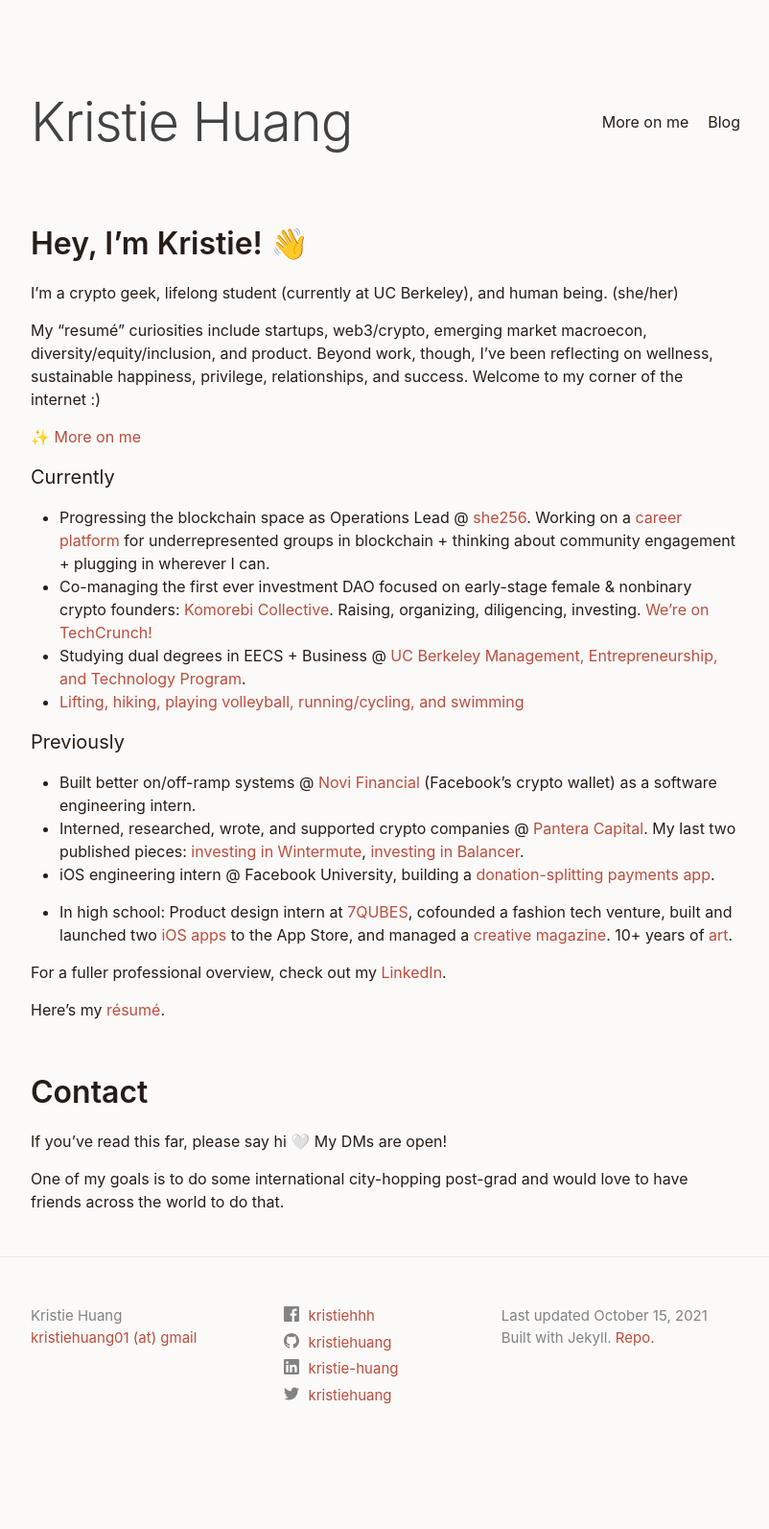
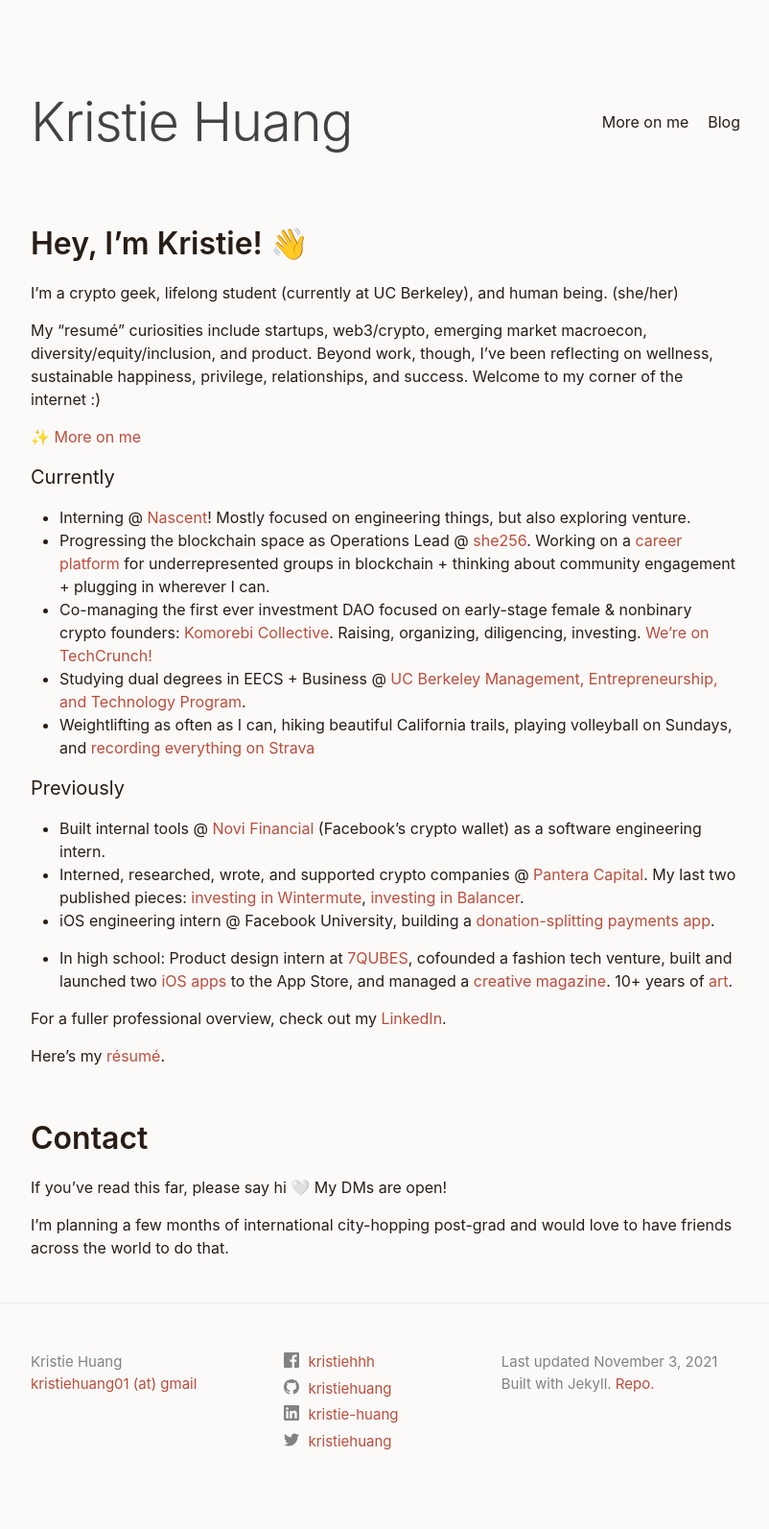
Before and after one commit to kristiehuang/kristiehuang.github.io, a Jekyll site: the page built from index.markdown, in a window 1280 px wide. Shown: the whole page at 96% size, without its empty margins (238-1040 px from the left). Built offline with Jekyll 4.4.1, drawn with Linux system fonts in a browser that asks for light colours; before the commit the page ends 1545 px from its top, so only the background shows below that.

Commit message:
Nascent update and favicon update

```diff
--- a/404.html
+++ b/404.html
@@ -21,5 +21,5 @@
   <h1>404</h1>
 
   <p><strong>Page not found :(</strong></p>
-  <p>The requested page could not be found.</p>
+  <p>whoopsies</p>
 </div>
--- a/_config.yml
+++ b/_config.yml
@@ -18,7 +18,7 @@
 # You can create any custom variable you would like, and they will be accessible
 # in the templates via {{ site.myvariable }}.
 
-last-updated: October 15, 2021
+last-updated: November 3, 2021
 title: Kristie Huang
 email-scraping: kristiehuang01 (at) gmail
 email: kristiehuang01@gmail.com
--- a/index.markdown
+++ b/index.markdown
@@ -16,13 +16,14 @@
 ✨ [More on me](/more-on-me)
 
 ### Currently
+* Interning @ [Nascent](https://www.nascent.xyz/)! Mostly focused on engineering things, but also exploring venture.
 * Progressing the blockchain space as Operations Lead @ [she256][#she256]. Working on a [career platform](https://she256.org/career-dev/) for underrepresented groups in blockchain + thinking about community engagement + plugging in wherever I can.
 * Co-managing the first ever investment DAO focused on early-stage female & nonbinary crypto founders: [Komorebi Collective](https://www.syndicateprotocol.org/syndicate/komorebi_collective). Raising, organizing, diligencing, investing. [We're on TechCrunch!](https://techcrunch.com/2021/05/21/decentralized-komorebi-collective-launches-to-back-female-and-non-binary-crypto-founders/?tpcc=ECTW2020)
 * Studying dual degrees in EECS + Business @ [UC Berkeley Management, Entrepreneurship, and Technology Program](http://met.berkeley.edu/).
-* [Lifting, hiking, playing volleyball, running/cycling, and swimming](https://www.strava.com/athletes/19298552)
+* Weightlifting as often as I can, hiking beautiful California trails, playing volleyball on Sundays, and [recording everything on Strava](https://www.strava.com/athletes/19298552)
 
 ### Previously
-* Built better on/off-ramp systems @ [Novi Financial](http://novi.com/) (Facebook's crypto wallet) as a software engineering intern.
+* Built internal tools @ [Novi Financial](http://novi.com/) (Facebook's crypto wallet) as a software engineering intern.
 * Interned, researched, wrote, and supported crypto companies @ [Pantera Capital](https://www.panteracapital.com/). My last two published pieces: [investing in Wintermute](https://panteracapital.medium.com/investing-in-wintermute-d4ece31ff665), [investing in Balancer](https://panteracapital.medium.com/investing-in-balancer-63f8246df954).
 * iOS engineering intern @ Facebook University, building a [donation-splitting payments app](https://github.com/kristiehuang/Basket-Donation-Payments).
 
@@ -38,6 +39,6 @@
 ## Contact
 If you’ve read this far, please say hi 🤍 My DMs are open!
 
-One of my goals is to do some international city-hopping post-grad and would love to have friends across the world to do that.
+I'm planning a few months of international city-hopping post-grad and would love to have friends across the world to do that.
 
 [#she256]: http://she256.org/
```
Also changed, not shown: 1 other file.
